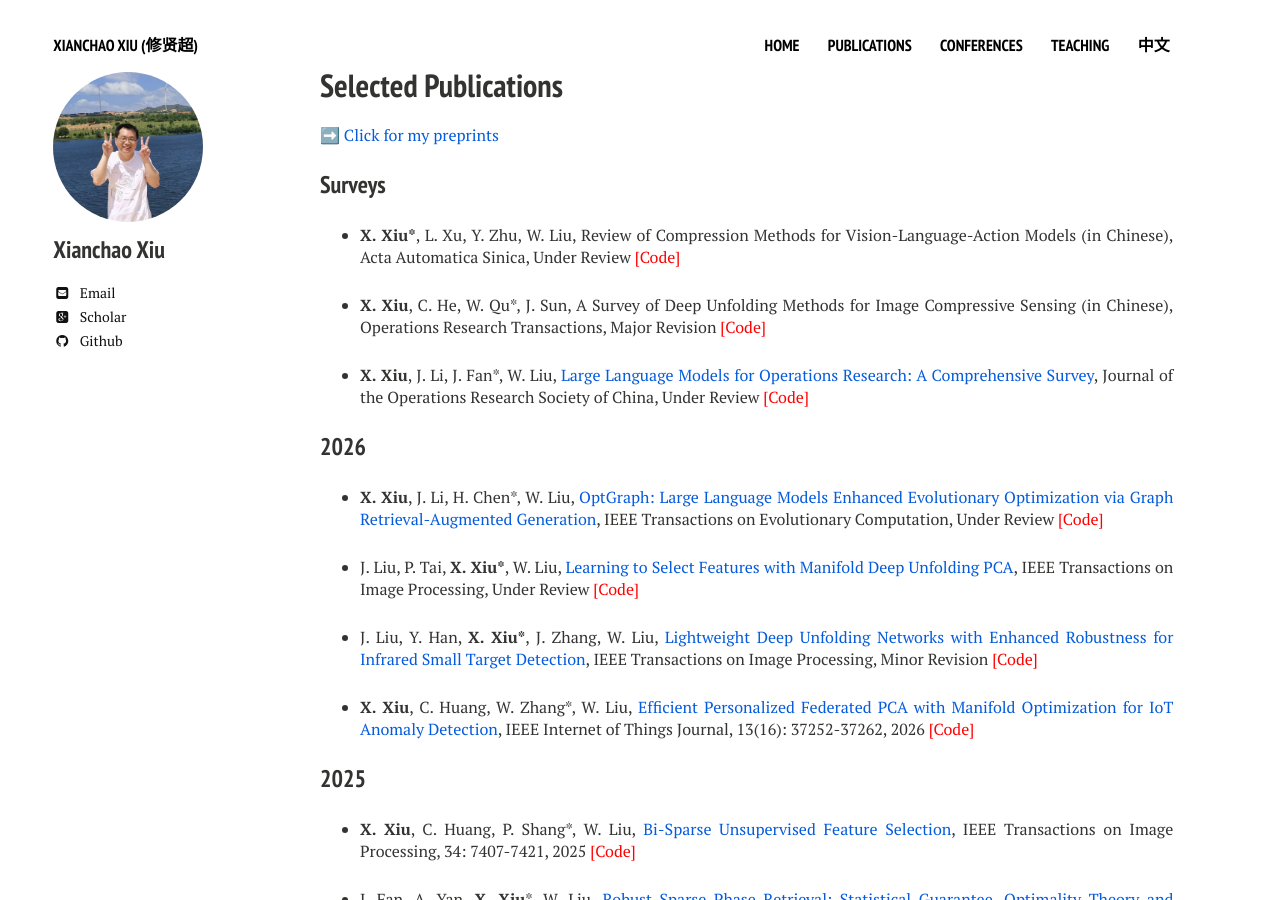
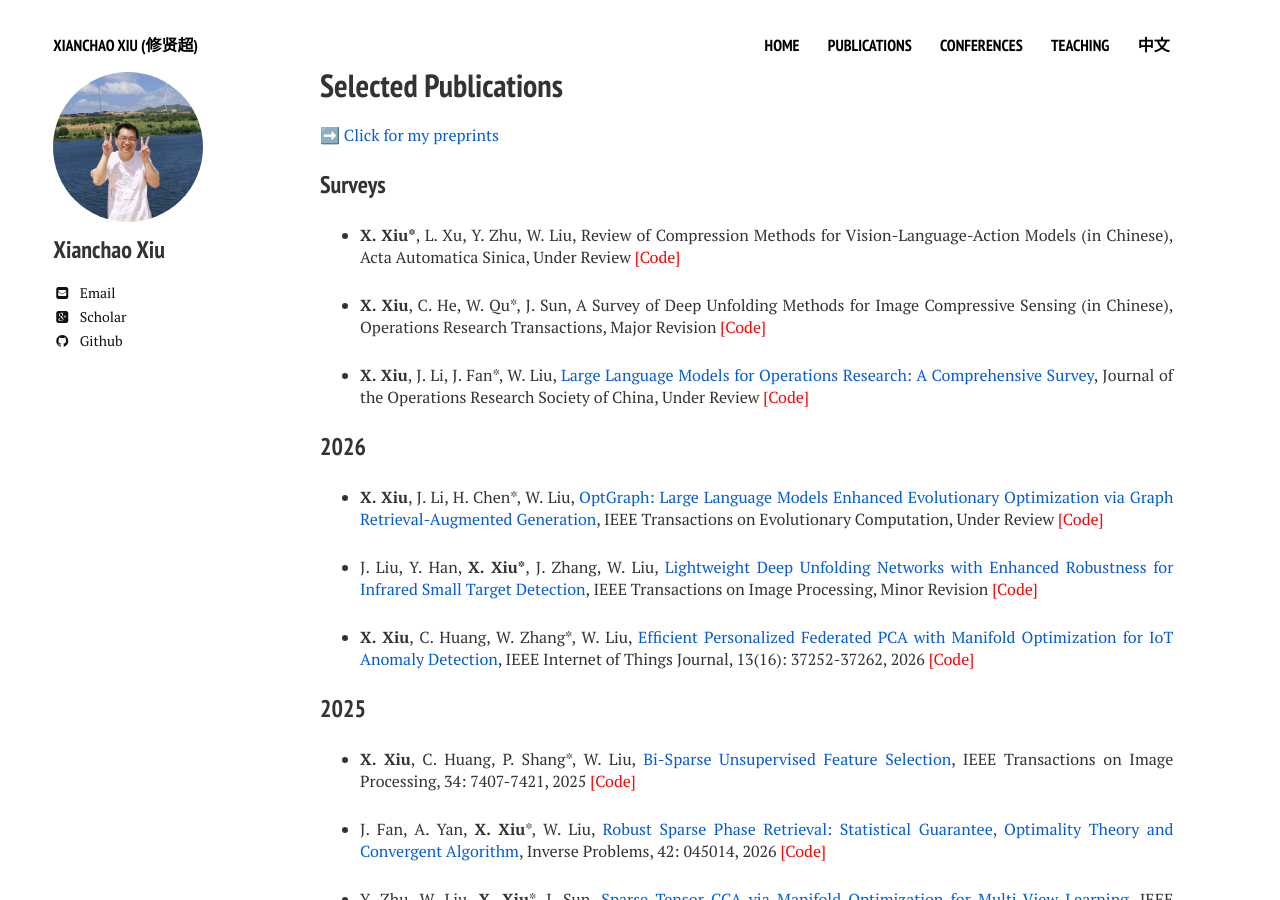
Before and after one commit to xianchaoxiu/xianchaoxiu.github.io, a Jekyll site: the page built from publications/index.md, in a window 1280 px wide and 900 px high. Built offline with Jekyll 4.4.1, drawn with Linux system fonts in a browser that asks for light colours; nearby versions of some CDN libraries.

Commit message:
Update index.md

```diff
--- a/publications/index.md
+++ b/publications/index.md
@@ -21,8 +21,6 @@ share: false
 ### 2026
 
 * <b>X. Xiu</b>, J. Li, H. Chen*, W. Liu, <a href="https://arxiv.org/abs/2607.27918" class="textlink" target="_blank">OptGraph: Large Language Models Enhanced Evolutionary Optimization via Graph Retrieval-Augmented Generation</a>, IEEE Transactions on Evolutionary Computation, Under Review <a href="https://github.com/xianchaoxiu/OptGraph" class="textlink" target="_blank" style="color: red;">[Code]</a>
-
-* J. Liu, P. Tai, <b>X. Xiu*</b>, W. Liu, <a href="https://arxiv.org/abs/2509.08205" class="textlink" target="_blank"> Learning to Select Features with Manifold Deep Unfolding PCA</a>, IEEE Transactions on Image Processing, Under Review <a href="https://github.com/xianchaoxiu/FSDUN" class="textlink" target="_blank" style="color: red;">[Code]</a>
 
 * J. Liu, Y. Han, <b>X. Xiu*</b>, J. Zhang, W. Liu, <a href="https://arxiv.org/abs/2509.08205" class="textlink" target="_blank">Lightweight Deep Unfolding Networks with Enhanced Robustness for Infrared Small Target Detection</a>, IEEE Transactions on Image Processing, Minor Revision <a href="https://github.com/xianchaoxiu/L-RPCANet" class="textlink" target="_blank" style="color: red;">[Code]</a>
 
```
